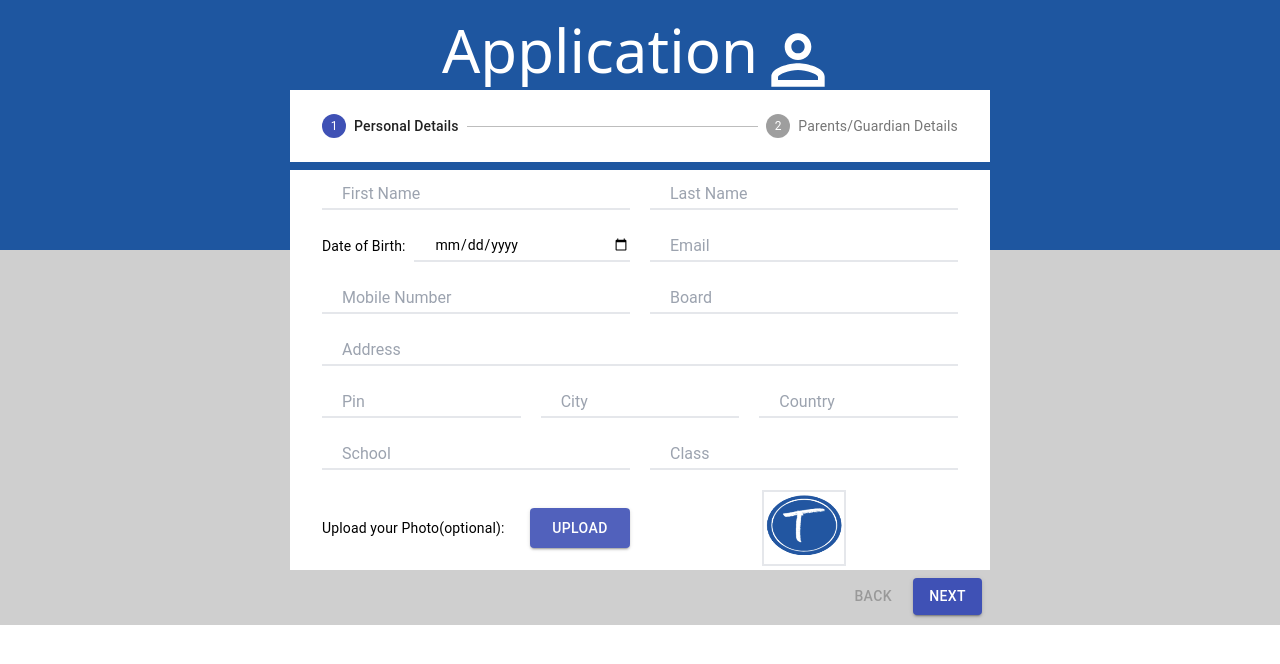
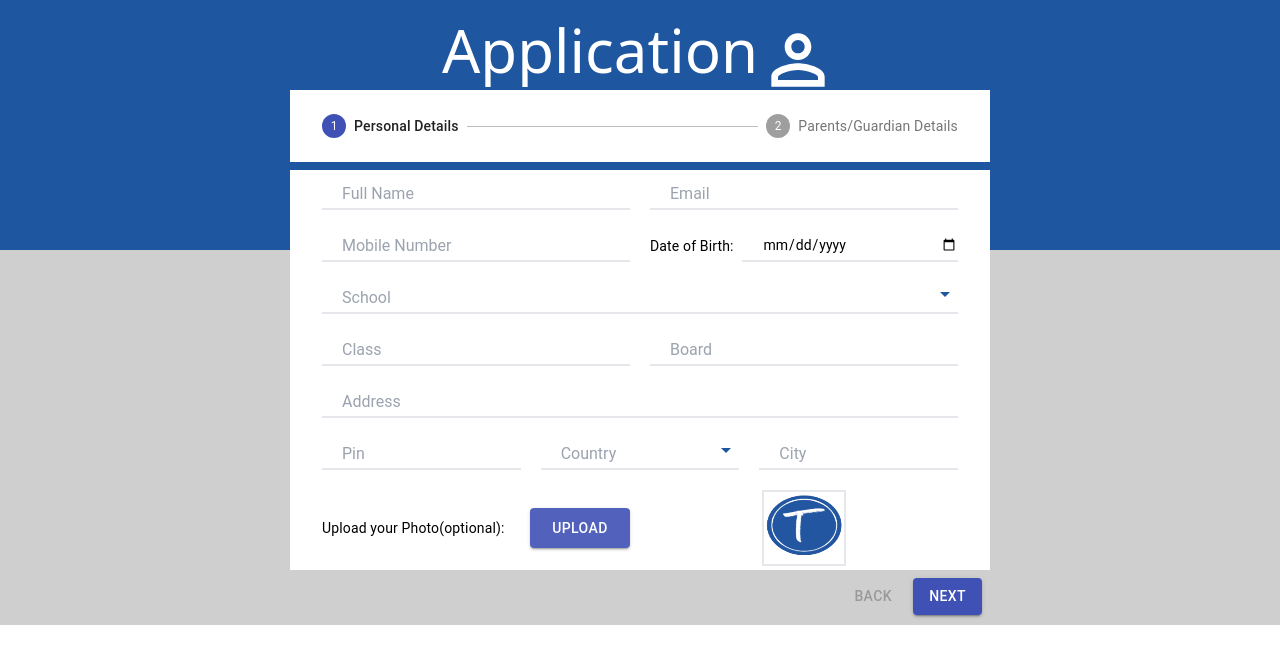
Before and after one commit to ati07/Tutorcept, a Next.js app: page /completeprofile in a window 1280 px wide. Shown: the top 664 px of the page. Built offline with nearby package versions, Linux system fonts and the light colour scheme.

Commit message:
34th commit

```diff
--- a/component/PersonalDetail.js
+++ b/component/PersonalDetail.js
@@ -3,6 +3,9 @@
 import { useState, useEffect } from "react";
 import Button from "@material-ui/core/Button";
 import Image from 'next/image'
+import ArrowDropDownIcon from '@material-ui/icons/ArrowDropDown';
+import TextField from '@material-ui/core/TextField';
+import MenuItem from '@material-ui/core/MenuItem';
 import { makeStyles } from "@material-ui/core/styles";
 
 function PersonalDetail() {
@@ -10,8 +13,7 @@ function PersonalDetail() {
     new Date("2014-08-18T21:11:54")
   );
   const [Input, setInput] = useState({
-    FirstName: "",
-    LastName: "",
+    FullName: "",
     DateOfBirth: "",
     Email: "",
     MobileNumber: "",
@@ -23,6 +25,23 @@ function PersonalDetail() {
     Class: "",
 
   });
+  const [show, setShow] =useState(false)
+  const showdropdown =()=>{
+    setShow(true)
+  }
+  const [showCountry, setShowCountry] =useState(false)
+
+  const showdropdownCountry=()=>{
+    setShowCountry(true)
+  }
+  const countryBlurFunction=()=>{
+    setShowCountry(false)
+
+  }
+  const blurFunction=()=>{
+    setShow(false)
+
+  }
   const handleChange = (e) => {
     // Computed property names
     // keys of the objects are computed dynamically
@@ -30,6 +49,7 @@ function PersonalDetail() {
       ...Input,
       [e.target.name]: e.target.value,
     });
+
   };
 
   useEffect(()=>{
@@ -45,36 +65,13 @@ function PersonalDetail() {
     <div className="grid grid-cols-12 gap-5 pt-2 pb-2 px-8 bg-white h-[400px]">
       <div className="col-span-6">
         <input
-        name='FirstName'
+        name='FullName'
           onChange={handleChange}
           type="text"
-          Placeholder="First Name"
-          value={Input['FirstName']}
+          Placeholder="Full Name"
+          value={Input['FullName']}
           className="w-full h-8 pl-5 border-b-2 focus:outline-none focus:ring-2 focus:ring-purple-600 focus:border-transparent focus:rounded-lg"
         />
-      </div>
-      <div className="col-span-6">
-        <input
-        name='LastName'
-          onChange={handleChange}
-          type="text"
-          Placeholder="Last Name"
-          value={Input['LastName']}
-          className="pl-5 border-b-2 w-full h-8 border-[] focus:outline-none focus:ring-2 focus:ring-purple-600 focus:border-transparent focus:rounded-lg"
-        />
-      </div>
-      <div className="col-span-6">
-        <lable className='flex items-center justify-between text-sm focus:outline-none '>
-            <span>Date of Birth:</span>
-        <input
-        name='DateOfBirth'
-          onChange={handleChange}
-          type="date"
-          Placeholder="Enter Your Date of Birth"
-          value={Input['DateOfBirth']}
-          className="w-[70%] h-8 pl-5 border-b-2 focus:outline-none focus:ring-2 focus:ring-purple-600 focus:border-transparent focus:rounded-lg"
-        />
-        </lable>
       </div>
       <div className="col-span-6">
         <input
@@ -93,6 +90,68 @@ function PersonalDetail() {
           type="number"
           value={Input['MobileNumber']}
           Placeholder="Mobile Number"
+          className="pl-5 border-b-2 w-full h-8 border-[] focus:outline-none focus:ring-2 focus:ring-purple-600 focus:border-transparent focus:rounded-lg"
+        />
+      </div>
+      {/* <div className="col-span-6">
+        <input
+        name='LastName'
+          onChange={handleChange}
+          type="text"
+          Placeholder="Last Name"
+          value={Input['LastName']}
+          className="pl-5 border-b-2 w-full h-8 border-[] focus:outline-none focus:ring-2 focus:ring-purple-600 focus:border-transparent focus:rounded-lg"
+        />
+      </div> */}
+      <div className="col-span-6">
+        <lable className='flex items-center justify-between text-sm focus:outline-none '>
+            <span>Date of Birth:</span>
+        <input
+        name='DateOfBirth'
+          onChange={handleChange}
+          type="date"
+          Placeholder="Enter Your Date of Birth"
+          value={Input['DateOfBirth']}
+          className="w-[70%] h-8 pl-5 border-b-2 focus:outline-none focus:ring-2 focus:ring-purple-600 focus:border-transparent focus:rounded-lg"
+        />
+        </lable>
+      </div>
+      <div className="col-span-12">
+        <div
+          className="flex border-b-2 w-full h-8 border-[] focus:outline-none focus:ring-2 focus:ring-purple-600 focus:border-transparent focus:rounded-lg"
+
+        // className="flex w-full"
+        >
+        <input
+        name='School'
+          onChange={handleChange}
+          type="text"
+          Placeholder="School"
+          value={Input['School']}
+          onFocus={showdropdown}
+          onBlur={blurFunction}
+          className="pl-5 border-b-2 w-full h-8 border-[] focus:outline-none focus:ring-2 focus:ring-purple-600 focus:border-transparent focus:rounded-tl-lg focus:rounded-tr-lg"
+        />
+        <ArrowDropDownIcon
+        style={{position:'relative',color:'#1e56a0', zIndex:1,marginLeft:-25}}
+        />
+        </div>
+        <div className={show?"absolute z-10 pl-5 text-left bg-white h-[150px] ml-[-1px] overflow-y-scroll w-[639px] border-2 border-t-0 rounded border-purple-600 ":'hidden'}>
+          <p>Type your School</p>
+          {[1,2,3,4,5,6,7,8,9].map((item,i)=>(
+            <p key={i} className='opacity-50 cursor-pointer'>{item}</p>
+          ))}
+          <p className='opacity-50 cursor-pointer'>Create School:{Input['School']}</p>
+        </div>
+      </div>
+
+      <div className="col-span-6">
+        <input
+        name='Class'
+          onChange={handleChange}
+          type="text"
+          Placeholder="Class"
+          value={Input['Class']}
           className="pl-5 border-b-2 w-full h-8 border-[] focus:outline-none focus:ring-2 focus:ring-purple-600 focus:border-transparent focus:rounded-lg"
         />
       </div>
@@ -127,6 +186,44 @@ function PersonalDetail() {
         />
       </div>
       <div className="col-span-4">
+        <div
+          className="flex border-b-2 w-full h-8 border-[] focus:outline-none focus:ring-2 focus:ring-purple-600 focus:border-transparent focus:rounded-lg"
+
+        // className="flex w-full"
+        >
+        <input
+        name='Country'
+          onChange={handleChange}
+          type="text"
+          Placeholder="Country"
+          value={Input['Country']}
+          onFocus={showdropdownCountry}
+          onBlur={countryBlurFunction}
+          className="pl-5 border-b-2 w-full h-8 border-[] focus:outline-none focus:ring-2 focus:ring-purple-600 focus:border-transparent focus:rounded-tl-lg focus:rounded-tr-lg"
+        />
+        <ArrowDropDownIcon
+        style={{position:'relative', zIndex:1,marginLeft:-25,color:'#1e56a0'}}
+        />
+        </div>
+        <div className={showCountry?"absolute z-10 pl-5 text-left bg-white h-[150px] ml-[-1px] overflow-y-scroll w-[201px] border-2 border-t-0 rounded border-purple-600 ":'hidden'}>
+          <p>Type your Country Name</p>
+          {['INDIA',2,3,4,5,6,7,8,9].map((item,i)=>(
+            <p key={i} className='opacity-50 cursor-pointer'>{item}</p>
+          ))}
+          <p className='opacity-50 cursor-pointer'>Add Country:{Input['Country']}</p>
+        </div>
+      </div>
+      {/* <div className="col-span-4">
+        <input
+        name='Country'
+          onChange={handleChange}
+          type="text"
+          Placeholder="Country"
+          value={Input['Country']}
+          className="pl-5 border-b-2 w-full h-8 border-[] focus:outline-none focus:ring-2 focus:ring-purple-600 focus:border-transparent focus:rounded-lg"
+        />
+      </div> */}
+      <div className="col-span-4">
         <input
         name='City'
           onChange={handleChange}
@@ -136,36 +233,9 @@ function PersonalDetail() {
           className="pl-5 border-b-2 w-full h-8 border-[] focus:outline-none focus:ring-2 focus:ring-purple-600 focus:border-transparent focus:rounded-lg"
         />
       </div>
-      <div className="col-span-4">
-        <input
-        name='Country'
-          onChange={handleChange}
-          type="text"
-          Placeholder="Country"
-          value={Input['Country']}
-          className="pl-5 border-b-2 w-full h-8 border-[] focus:outline-none focus:ring-2 focus:ring-purple-600 focus:border-transparent focus:rounded-lg"
-        />
-      </div>
-      <div className="col-span-6">
-        <input
-        name='School'
-          onChange={handleChange}
-          type="text"
-          Placeholder="School"
-          value={Input['School']}
-          className="pl-5 border-b-2 w-full h-8 border-[] focus:outline-none focus:ring-2 focus:ring-purple-600 focus:border-transparent focus:rounded-lg"
-        />
-      </div>
-      <div className="col-span-6">
-        <input
-        name='Class'
-          onChange={handleChange}
-          type="text"
-          Placeholder="Class"
-          value={Input['Class']}
-          className="pl-5 border-b-2 w-full h-8 border-[] focus:outline-none focus:ring-2 focus:ring-purple-600 focus:border-transparent focus:rounded-lg"
-        />
-      </div>
+
+
+
 
       <div className="flex items-center justify-between w-full col-span-6 row-span-2">
         <input
--- a/tailwind.config.js
+++ b/tailwind.config.js
@@ -13,7 +13,9 @@ module.exports = {
     },
   },
   variants: {
-    extend: {},
+    extend: {
+      borderColor: ['active'],
+    },
   },
   plugins: [],
 }
```
